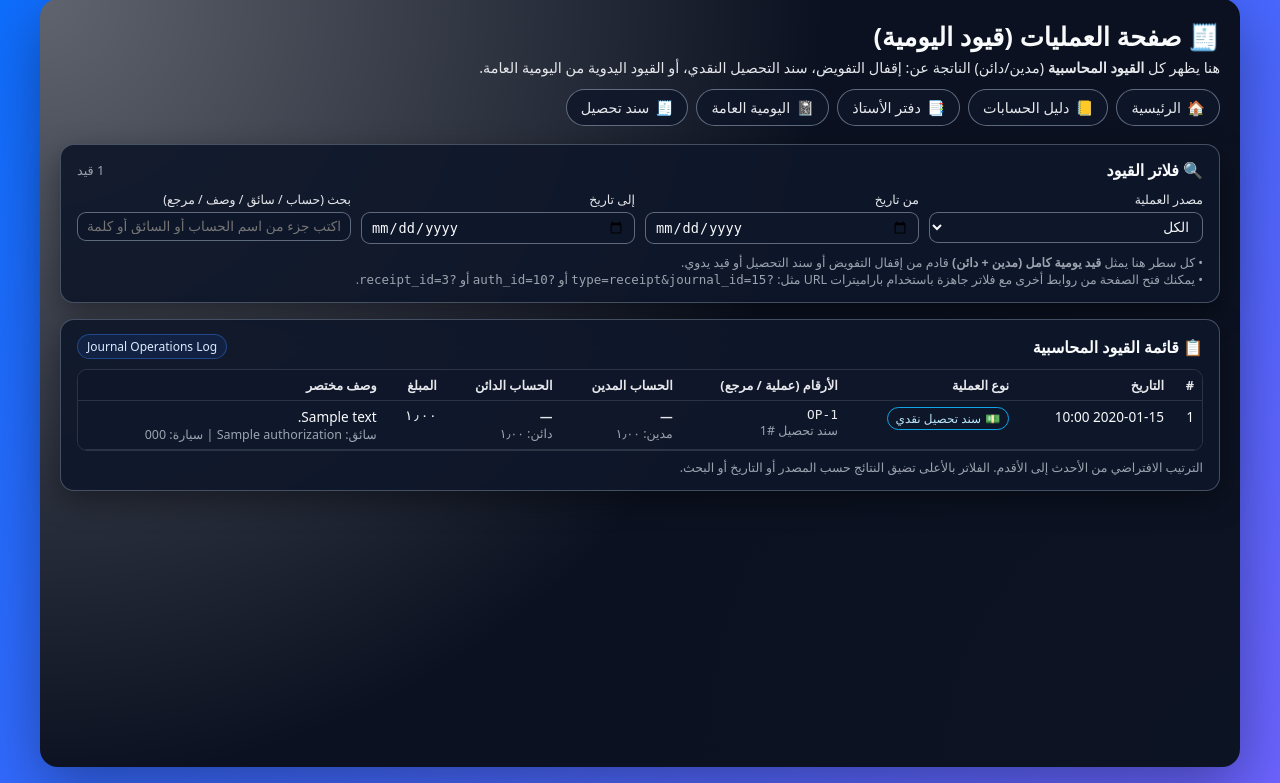
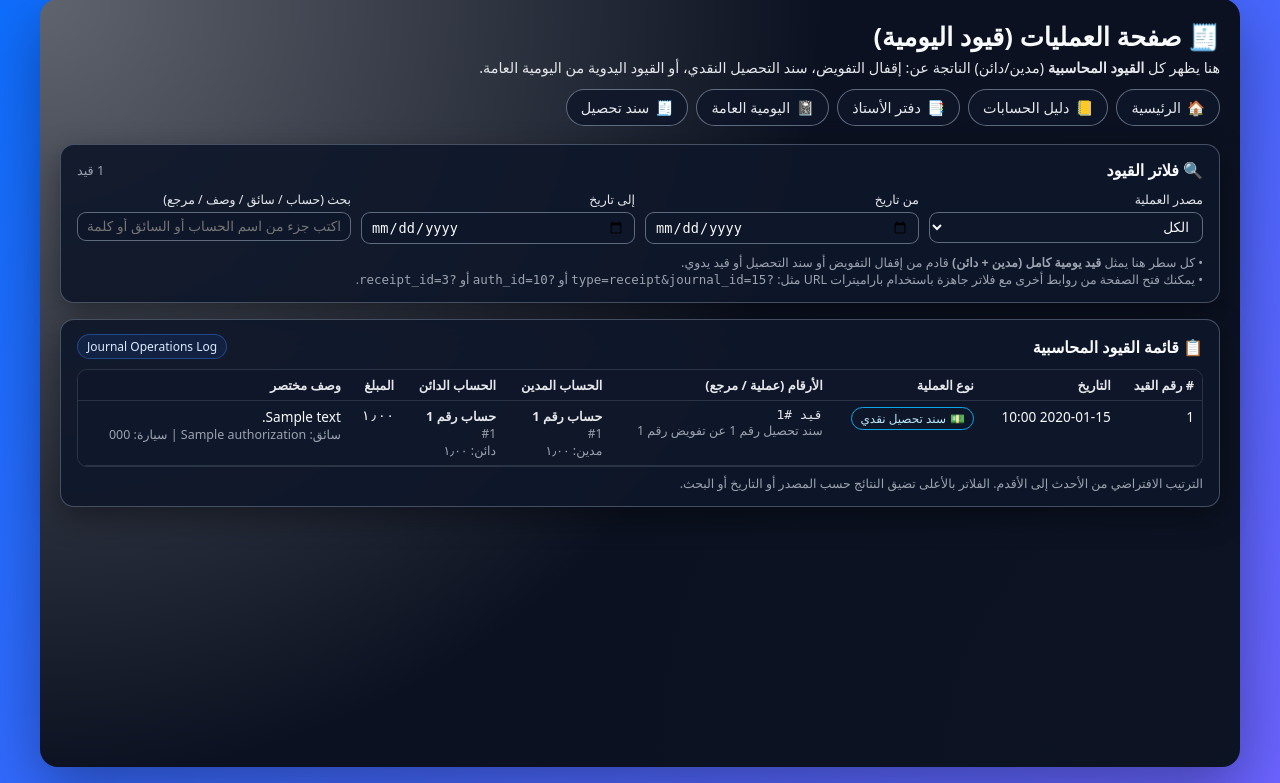
Before and after one commit to mn01001920890/opertional-car, a Flask app: page /operations in a window 1280 px wide. Shown: the part 17-800 px from the top of the page. Run offline with Flask 3, Linux system fonts and the light colour scheme; tables that the repository leaves empty hold one stand-in row (values such as "Sample post").

Commit message:
Update operations.html

```diff
--- a/templates/operations.html
+++ b/templates/operations.html
@@ -385,7 +385,7 @@
             <table>
               <thead>
                 <tr>
-                  <th>#</th>
+                  <th># رقم القيد</th>
                   <th>التاريخ</th>
                   <th>نوع العملية</th>
                   <th>الأرقام (عملية / مرجع)</th>
@@ -498,25 +498,30 @@
         `
         : "—";
 
-      let refSub = "";
-      if (op.source_type === "auth_close" && op.ref_authorization_id) {
-        refSub = `تفويض #${op.ref_authorization_id}`;
-      } else if (op.source_type === "receipt" && op.ref_receipt_id) {
-        refSub = `سند تحصيل #${op.ref_receipt_id}`;
-      } else if (op.source_type === "manual" && op.manual_ref) {
-        refSub = `مرجع يدوي #${op.manual_ref}`;
+      const mainRef = `قيد #${op.id}`;
+      let subRef = op.ref_text || "";
+
+      // لو ref_text فاضي نعمل فallback حسب المصدر والـ IDs
+      if (!subRef) {
+        if (op.source_type === "auth_close" && op.ref_authorization_id) {
+          subRef = `تفويض #${op.ref_authorization_id}`;
+        } else if (op.source_type === "receipt" && op.ref_receipt_id) {
+          subRef = `سند تحصيل #${op.ref_receipt_id}`;
+        } else if (op.source_type === "manual") {
+          subRef = "قيد يدوي";
+        }
       }
 
       const refHtml = `
-        <div class="ref-main">OP-${op.id}</div>
-        ${refSub ? `<div class="subtext">${refSub}</div>` : ""}
+        <div class="ref-main">${mainRef}</div>
+        ${subRef ? `<div class="subtext">${subRef}</div>` : ""}
       `;
 
       const descShort = op.description || "—";
 
       return `
         <tr id="${rowId}">
-          <td>${index + 1}</td>
+          <td>${op.id}</td>
           <td>${dateStr}</td>
           <td>${typePill(op.source_type)}</td>
           <td>${refHtml}</td>
@@ -529,7 +534,9 @@
               op.driver_name || op.car_number
                 ? `<div class="subtext">${
                     op.driver_name ? "سائق: " + op.driver_name : ""
-                  } ${op.car_number ? " | سيارة: " + op.car_number : ""}</div>`
+                  }${op.driver_name && op.car_number ? " | " : ""}${
+                    op.car_number ? "سيارة: " + op.car_number : ""
+                  }</div>`
                 : ""
             }
           </td>
@@ -620,14 +627,19 @@
           je.lines.forEach(ln => {
             const d = Number(ln.debit || 0);
             const c = Number(ln.credit || 0);
+
+            // نحاول نستنتج كود واسم الحساب لو مش مبعوتين من الـ API
+            const accCode = ln.account_code || ln.code || (ln.account_id ? ("#" + ln.account_id) : "");
+            const accName = ln.account_name || ln.name || (ln.account_id ? ("حساب رقم " + ln.account_id) : "");
+
             if (d > 0 && !debitLine)  debitLine  = {
-              account_code: ln.account_code || ln.code || "",
-              account_name: ln.account_name || ln.name || "",
+              account_code: accCode,
+              account_name: accName,
               amount: d
             };
             if (c > 0 && !creditLine) creditLine = {
-              account_code: ln.account_code || ln.code || "",
-              account_name: ln.account_name || ln.name || "",
+              account_code: accCode,
+              account_name: accName,
               amount: c
             };
           });
@@ -637,11 +649,17 @@
           debitLine ? debitLine.amount :
           (creditLine ? creditLine.amount : null);
 
-        let refText = `OP-${je.id}`;
-        if (source_type === "auth_close" && je.ref_authorization_id) {
-          refText += ` | AUTH-${je.ref_authorization_id}`;
-        } else if (source_type === "receipt" && je.ref_receipt_id) {
-          refText += ` | RCPT-${je.ref_receipt_id}`;
+        // نستخدم ref_text من الباك إند لو متاحة
+        let refText = je.ref_text || "";
+        if (!refText) {
+          // fallback بسيط
+          if (source_type === "auth_close" && je.ref_authorization_id) {
+            refText = `تفويض رقم ${je.ref_authorization_id}`;
+          } else if (source_type === "receipt" && je.ref_receipt_id) {
+            refText = `سند تحصيل رقم ${je.ref_receipt_id}`;
+          } else {
+            refText = "قيد يدوي";
+          }
         }
 
         ops.push({
@@ -651,7 +669,6 @@
           source_type,
           ref_authorization_id: je.ref_authorization_id || null,
           ref_receipt_id: je.ref_receipt_id || null,
-          manual_ref: je.manual_ref || null,
           driver_name: je.driver_name || "",
           car_number: je.car_number || "",
           debit: debitLine,
@@ -675,7 +692,7 @@
 
     async function loadOperations() {
       try {
-        // الآن نعتمد فقط على قيود اليومية من الـ API
+        // نعتمد فقط على قيود اليومية من الـ API
         const res = await fetch("/api/journal_entries");
         if (!res.ok) throw new Error("HTTP " + res.status);
         const journalEntries = await res.json();
```
